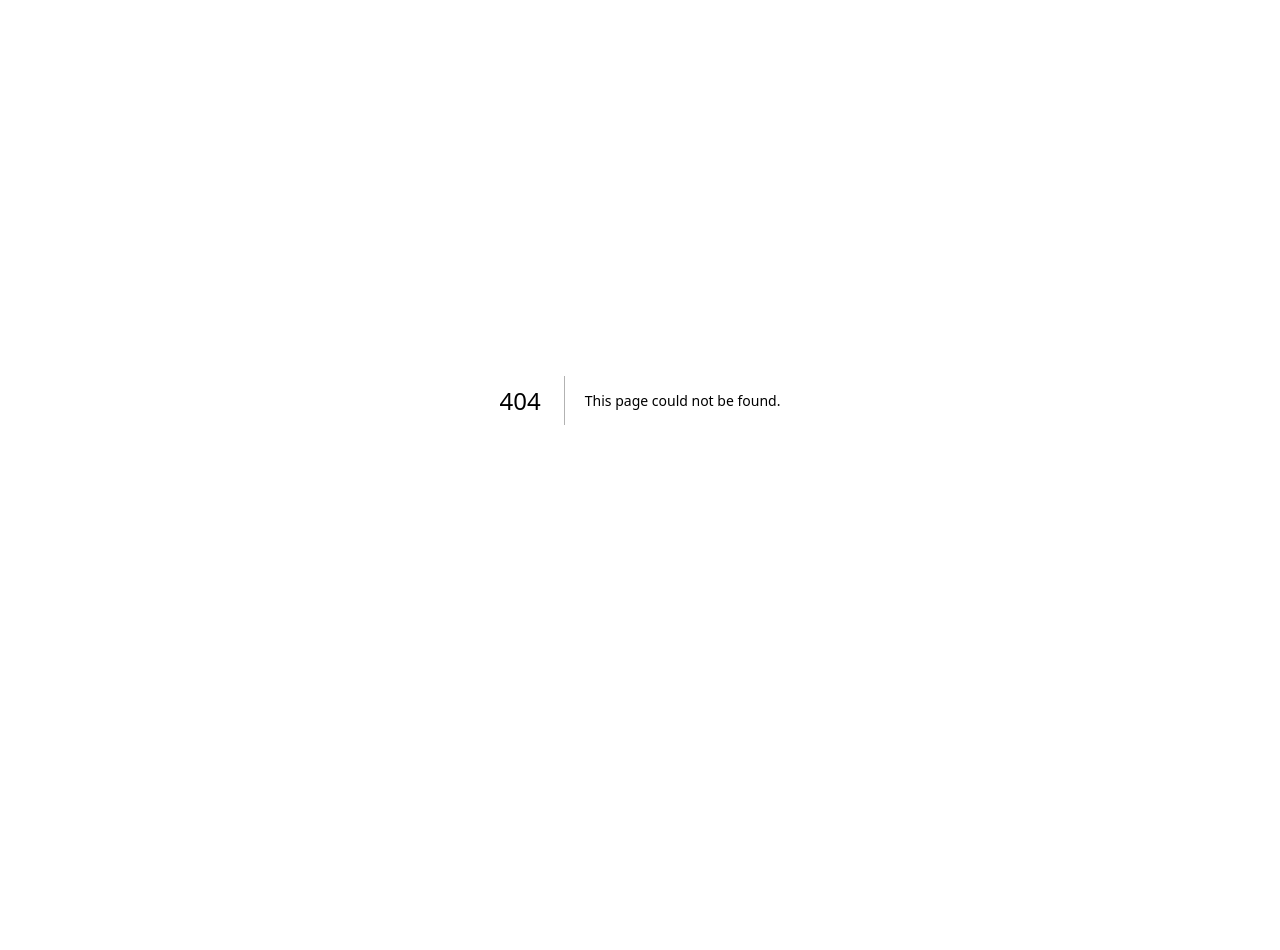
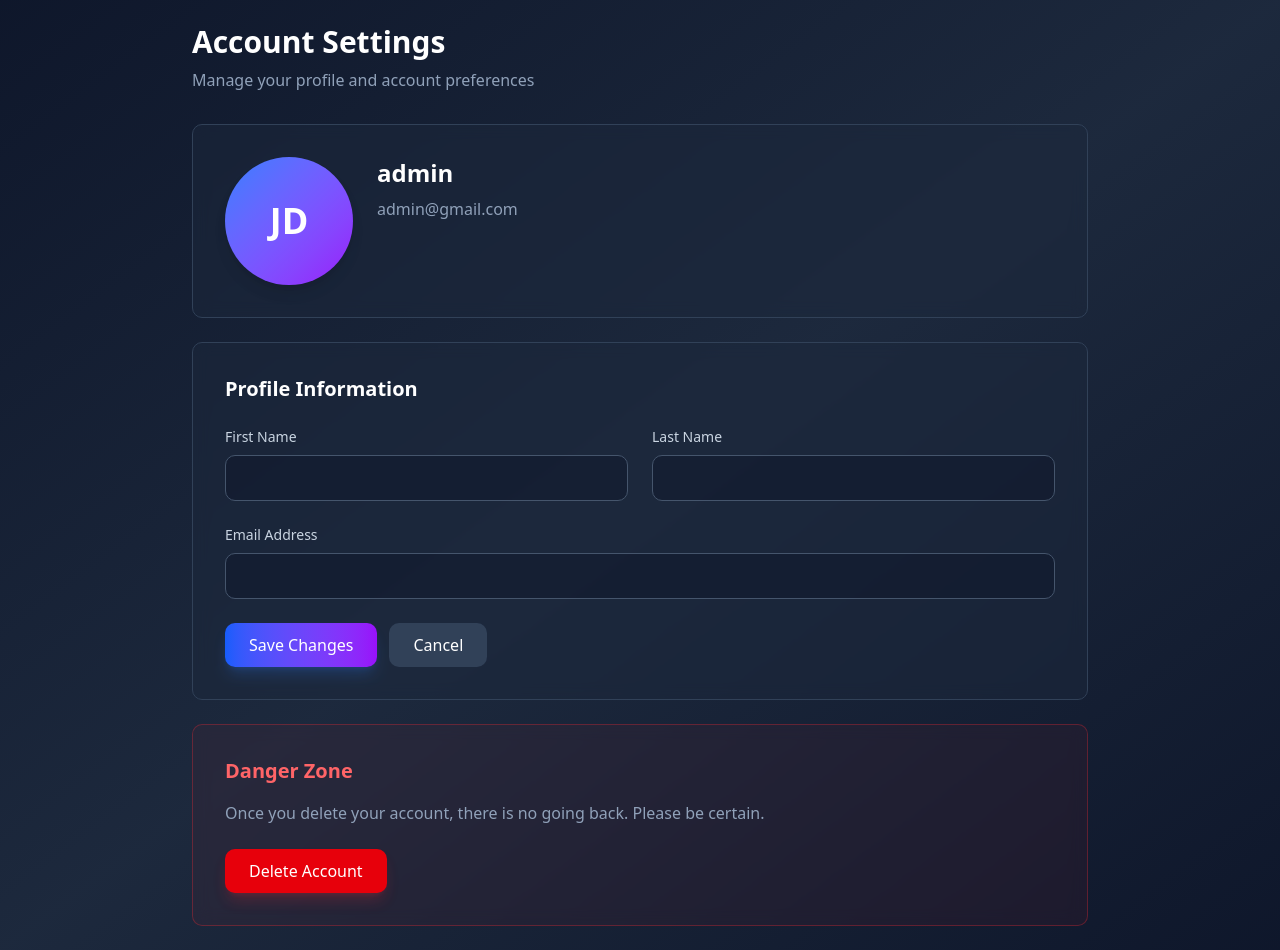
Before and after one commit to vinudasenith/agentic-task-platform-frontend, a Next.js app: page /settings in a window 1280 px wide. Before the commit this address had no page. Before the commit the page ends 800 px from the top, so only its background shows below. Built offline with nearby package versions, Linux system fonts and the light colour scheme.

Commit message:
style:update account profile styling👍

```diff
--- /dev/null
+++ b/app/settings/page.tsx
@@ -0,0 +1,94 @@
+
+export default function Settings() {
+    return (
+
+        <div className="min-h-screen bg-linear-to-br from-slate-900 via-slate-800 to-slate-900 p-6">
+            <div className="max-w-4xl mx-auto space-y-6">
+                {/* Header */}
+                <div className="mb-8">
+                    <h1 className="text-3xl font-bold text-white mb-2">Account Settings</h1>
+                    <p className="text-slate-400">Manage your profile and account preferences</p>
+                </div>
+
+                {/* Profile Card */}
+                <div className="bg-slate-800/50 backdrop-blur border border-slate-700 rounded-lg p-6 md:p-8">
+                    <div className="flex flex-col md:flex-row items-center md:items-start gap-6">
+                        {/* Avatar */}
+                        <div className="relative">
+                            <div className="w-24 h-24 md:w-32 md:h-32 rounded-full bg-linear-to-br from-blue-500 to-purple-600 flex items-center justify-center text-white text-3xl md:text-4xl font-bold shadow-lg">
+                                JD
+                            </div>
+                        </div>
+
+                        {/* User Info */}
+                        <div className="flex-1 text-center md:text-left">
+                            <h2 className="text-2xl font-bold text-white mb-2">admin</h2>
+                            <p className="text-slate-400 mb-3">admin@gmail.com</p>
+
+                        </div>
+                    </div>
+                </div>
+
+                {/* Profile Information */}
+                <div className="bg-slate-800/50 backdrop-blur border border-slate-700 rounded-lg p-6 md:p-8">
+                    <h3 className="text-xl font-semibold text-white mb-6">Profile Information</h3>
+
+                    <div className="grid grid-cols-1 md:grid-cols-2 gap-6">
+                        {/* First Name */}
+                        <div>
+                            <label className="block text-sm font-medium text-slate-300 mb-2">
+                                First Name
+                            </label>
+                            <input
+                                type="text"
+                                className="w-full px-4 py-2.5 bg-slate-900/50 border border-slate-600 rounded-lg text-white placeholder-slate-500 focus:outline-none focus:ring-2 focus:ring-blue-500 focus:border-transparent transition-all duration-200"
+                            />
+                        </div>
+
+                        {/* Last Name */}
+                        <div>
+                            <label className="block text-sm font-medium text-slate-300 mb-2">
+                                Last Name
+                            </label>
+                            <input
+                                type="text"
+                                className="w-full px-4 py-2.5 bg-slate-900/50 border border-slate-600 rounded-lg text-white placeholder-slate-500 focus:outline-none focus:ring-2 focus:ring-blue-500 focus:border-transparent transition-all duration-200"
+                            />
+                        </div>
+
+                        {/* Email */}
+                        <div className="md:col-span-2">
+                            <label className="block text-sm font-medium text-slate-300 mb-2">
+                                Email Address
+                            </label>
+                            <input
+                                type="email"
+                                className="w-full px-4 py-2.5 bg-slate-900/50 border border-slate-600 rounded-lg text-white placeholder-slate-500 focus:outline-none focus:ring-2 focus:ring-blue-500 focus:border-transparent transition-all duration-200"
+                            />
+                        </div>
+
+                    </div>
+
+                    <div className="flex flex-col sm:flex-row gap-3 mt-6">
+                        <button className="px-6 py-2.5 bg-linear-to-r from-blue-600 to-purple-600 hover:from-blue-700 hover:to-purple-700 text-white font-medium rounded-lg transition-all duration-200 shadow-lg shadow-blue-500/20 hover:shadow-blue-500/30">
+                            Save Changes
+                        </button>
+                        <button className="px-6 py-2.5 bg-slate-700 hover:bg-slate-600 text-white font-medium rounded-lg transition-all duration-200">
+                            Cancel
+                        </button>
+                    </div>
+                </div>
+
+                {/* Danger Zone */}
+                <div className="bg-red-500/5 backdrop-blur border border-red-500/30 rounded-lg p-6 md:p-8">
+                    <h3 className="text-xl font-semibold text-red-400 mb-4">Danger Zone</h3>
+                    <p className="text-slate-400 mb-6">Once you delete your account, there is no going back. Please be certain.</p>
+
+                    <button className="px-6 py-2.5 bg-red-600 hover:bg-red-700 text-white font-medium rounded-lg transition-all duration-200 shadow-lg shadow-red-500/20 hover:shadow-red-500/30">
+                        Delete Account
+                    </button>
+                </div>
+            </div>
+        </div>
+    )
+}
```
